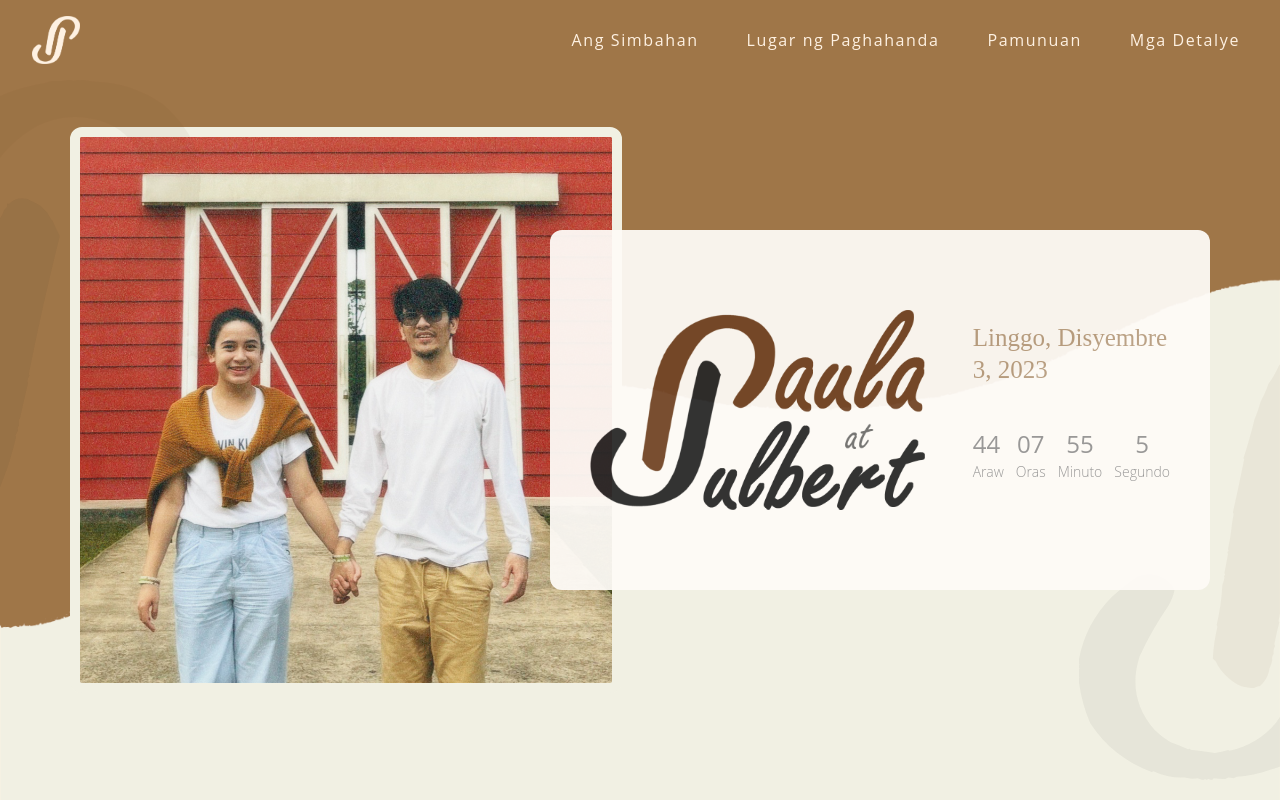
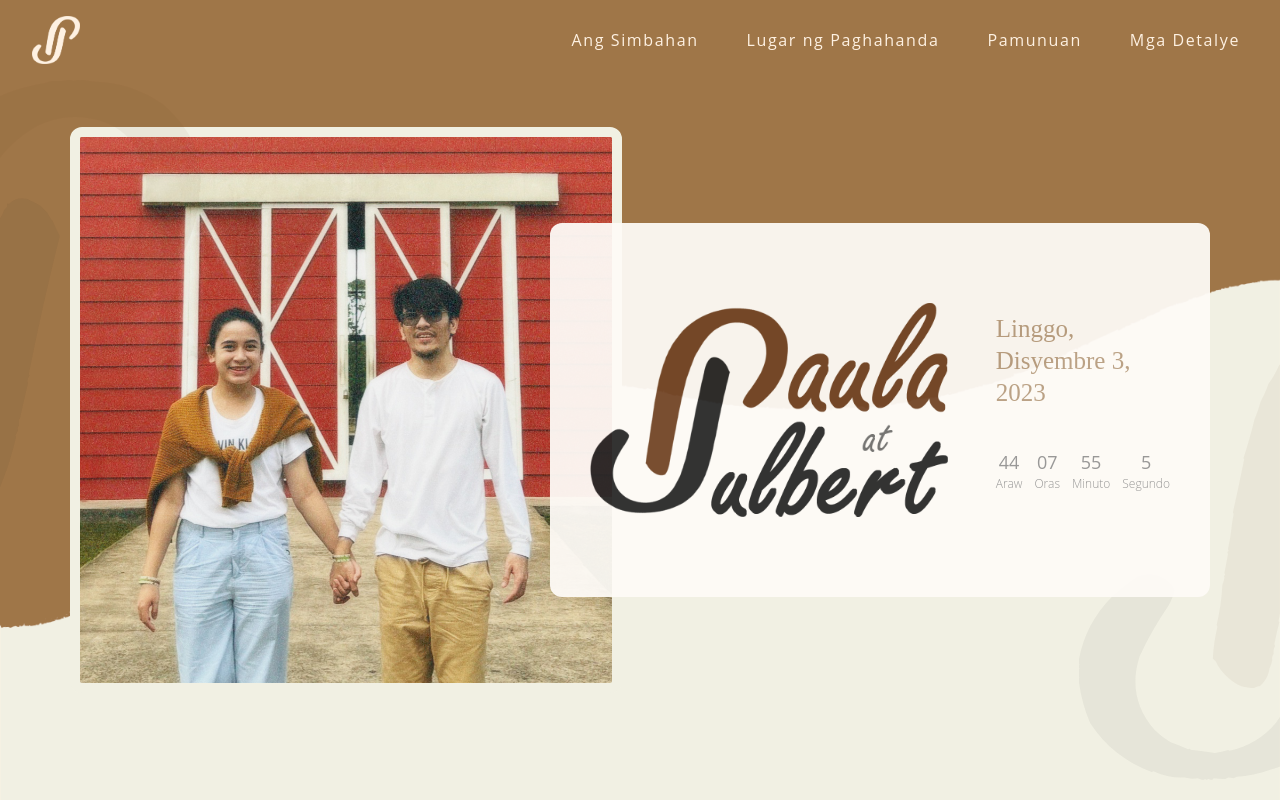
Before and after one commit to bherthchavez/wedding_site, a React (Vite) app: page / in a window 1280 px wide. Shown: the top 800 px of the page. Built offline with nearby package versions, Linux system fonts and the light colour scheme; a web font is replaced by a local one.

Commit message:
reception

```diff
--- a/src/components/Head.jsx
+++ b/src/components/Head.jsx
@@ -88,22 +88,22 @@ const Head = () => {
                     }
                   </div>
 
-                  <div className="flex my-4  text-[#949393] justify-start gap-3 items-center font-sans text-[24px] mt-10">
+                  <div className="flex my-4  text-[#949393] justify-start gap-3 items-center text-[18px] mt-10">
                     <div className=''>
-                      <h1>{(distanceToDate) < 0 ? '' : state.days || '0'}</h1>
-                      <p className='text-sm font-light'> {(distanceToDate) < 0 ? '' : 'Araw'} </p>
+                      <h1 className='text-center'>{(distanceToDate) < 0 ? '' : state.days || '0'}</h1>
+                      <p className='text-xs font-light text-center'> {(distanceToDate) < 0 ? '' : 'Araw'} </p>
                     </div>
                     <div className=''>
                       <h1 className='text-center'>{(distanceToDate) < 0 ? '⛪' : state.hours || '00'}</h1>
-                      <div className='text-sm font-light'>{(distanceToDate) < 0 ? '' : 'Oras'}   </div>
+                      <div className='text-xs font-light'>{(distanceToDate) < 0 ? '' : 'Oras'}   </div>
                     </div>
                     <div className=''>
                       <h1 className='text-center'>{(distanceToDate) < 0 ? '👰' : state.minutes || '00'}</h1>
-                      <div className='text-sm font-light'> {(distanceToDate) < 0 ? '' : 'Minuto'}  </div>
+                      <div className='text-xs font-light'> {(distanceToDate) < 0 ? '' : 'Minuto'}  </div>
                     </div>
                     <div className=''>
                       <h1 className='text-center'>{(distanceToDate) < 0 ? '🤵' : state.seconds || '00'}</h1>
-                      <div className='text-sm font-light'>{(distanceToDate) < 0 ? '' : 'Segundo'}  </div>
+                      <div className='text-xs font-light'>{(distanceToDate) < 0 ? '' : 'Segundo'}  </div>
                     </div>
                   </div>
 
--- a/src/components/TheRecep.jsx
+++ b/src/components/TheRecep.jsx
@@ -33,22 +33,22 @@ const TheRecep = () => {
                                 <img
                                     src={Reception}
                                     alt="image 1"
-                                    className="h-full w-full object-cover"
+                                    className=" object-cover"
                                 />
                                 <img
                                     src={Reception1}
                                     alt="image 1"
-                                    className="h-full w-full object-cover"
+                                    className=" object-cover"
                                 />
                                 <img
                                     src={Reception2}
                                     alt="image 1"
-                                    className="h-full w-full object-cover"
+                                    className=" object-cover"
                                 />
                                 <img
                                     src={Reception3}
                                     alt="image 1"
-                                    className="h-full w-full object-cover"
+                                    className=" object-cover"
                                 />
 
                             </Carousel>
```
